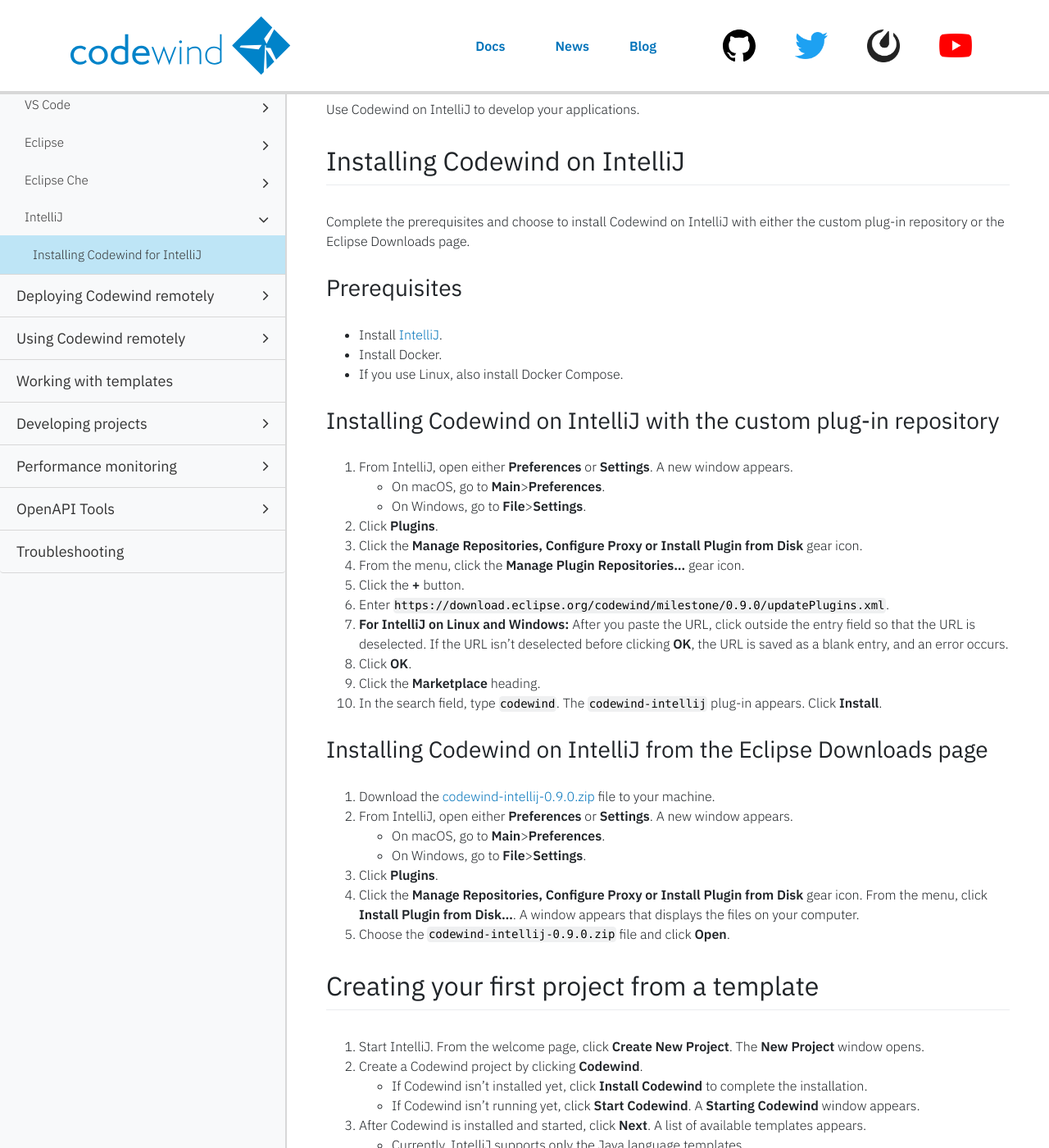
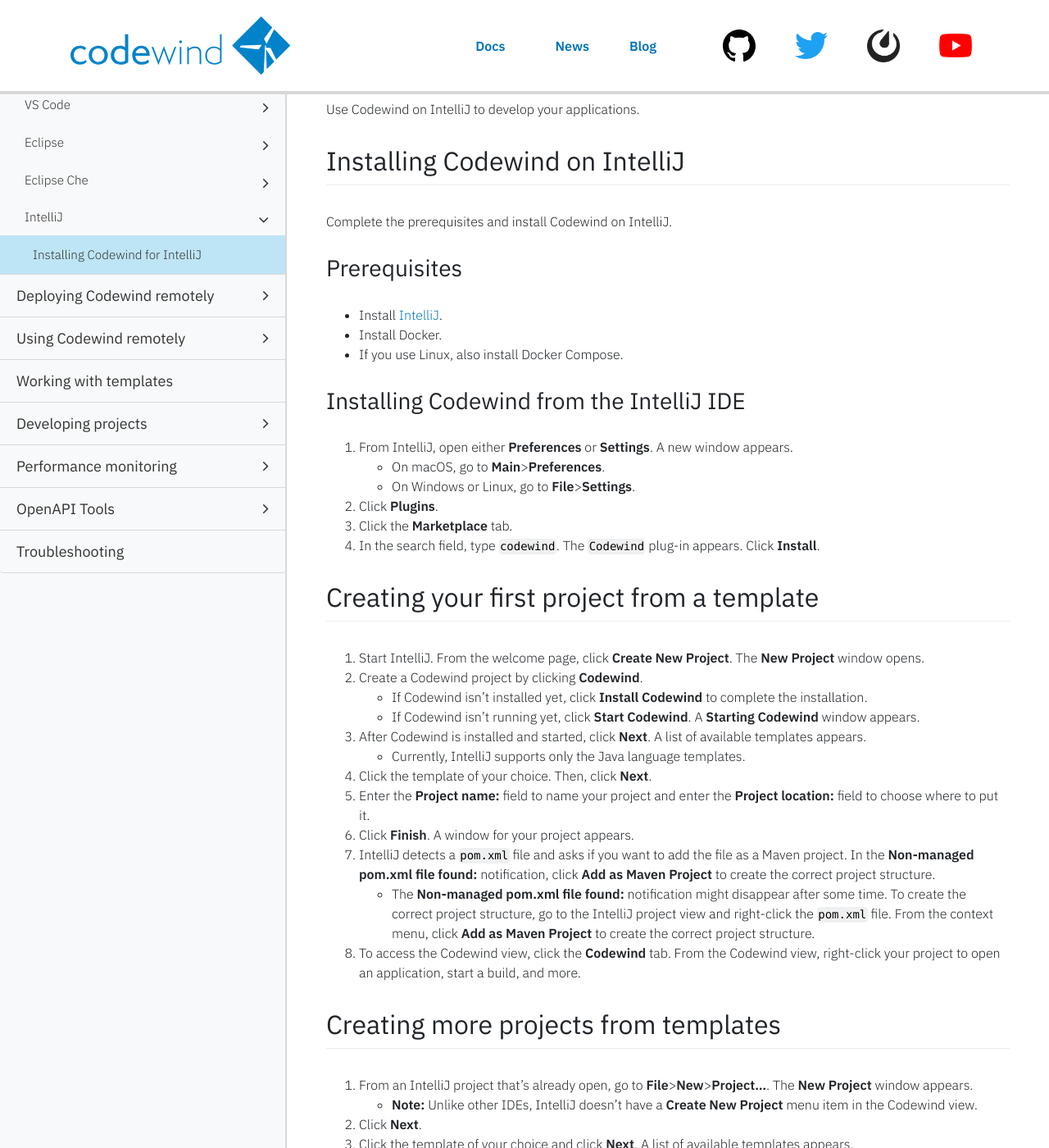
Before and after one commit to eclipse-archived/codewind-docs, a Jekyll site: the page built from docs/_documentations/intellij-getting-started.md, in a window 1280 px wide and 1400 px high, scrolled down 231 px. Shown: the whole window at 82% size. Built offline with Jekyll 4.4.1, drawn with Linux system fonts in a browser that asks for light colours; nearby versions of some CDN libraries; comment, search, counter and statistics services are not loaded.

Commit message:
Updating IntelliJ installation instructions (#424)
* Jetbrains installation update

* Edits from feedback

```diff
--- a/docs/_documentations/intellij-getting-started.md
+++ b/docs/_documentations/intellij-getting-started.md
@@ -12,35 +12,20 @@ type: document
 Use Codewind on IntelliJ to develop your applications.
 
 ## Installing Codewind on IntelliJ
-Complete the prerequisites and choose to install Codewind on IntelliJ with either the custom plug-in repository or the Eclipse Downloads page.
+Complete the prerequisites and install Codewind on IntelliJ.
 
 ### Prerequisites
 - Install [IntelliJ](https://www.jetbrains.com/idea/download/#section=mac).
 - Install Docker.
 - If you use Linux, also install Docker Compose.
 
-### Installing Codewind on IntelliJ with the custom plug-in repository
+### Installing Codewind from the IntelliJ IDE
 1. From IntelliJ, open either **Preferences** or **Settings**. A new window appears.
    - On macOS, go to **Main**>**Preferences**.
-   - On Windows, go to **File**>**Settings**.
+   - On Windows or Linux, go to **File**>**Settings**.
 2. Click **Plugins**.
-3. Click the **Manage Repositories, Configure Proxy or Install Plugin from Disk** gear icon.
-4. From the menu, click the **Manage Plugin Repositories...** gear icon.
-5. Click the **+** button.
-6. Enter `https://download.eclipse.org/codewind/milestone/0.9.0/updatePlugins.xml`.
-7. **For IntelliJ on Linux and Windows:** After you paste the URL, click outside the entry field so that the URL is deselected. If the URL isn't deselected before clicking **OK**, the URL is saved as a blank entry, and an error occurs.
-8. Click **OK**.
-9. Click the **Marketplace** heading.
-10. In the search field, type `codewind`. The `codewind-intellij` plug-in appears. Click **Install**.
-
-### Installing Codewind on IntelliJ from the Eclipse Downloads page
-1. Download the [codewind-intellij-0.9.0.zip](https://download.eclipse.org/codewind/milestone/0.9.0/codewind-intellij-0.9.0.zip) file to your machine.
-2. From IntelliJ, open either **Preferences** or **Settings**. A new window appears.
-   - On macOS, go to **Main**>**Preferences**.
-   - On Windows, go to **File**>**Settings**.
-3. Click **Plugins**.
-4. Click the **Manage Repositories, Configure Proxy or Install Plugin from Disk** gear icon. From the menu, click **Install Plugin from Disk...**. A window appears that displays the files on your computer.
-5. Choose the `codewind-intellij-0.9.0.zip` file and click **Open**.
+3. Click the **Marketplace** tab.
+4. In the search field, type `codewind`.  The `Codewind` plug-in appears. Click **Install**.
 
 ## Creating your first project from a template
 1. Start IntelliJ. From the welcome page, click **Create New Project**. The **New Project** window opens.
```
